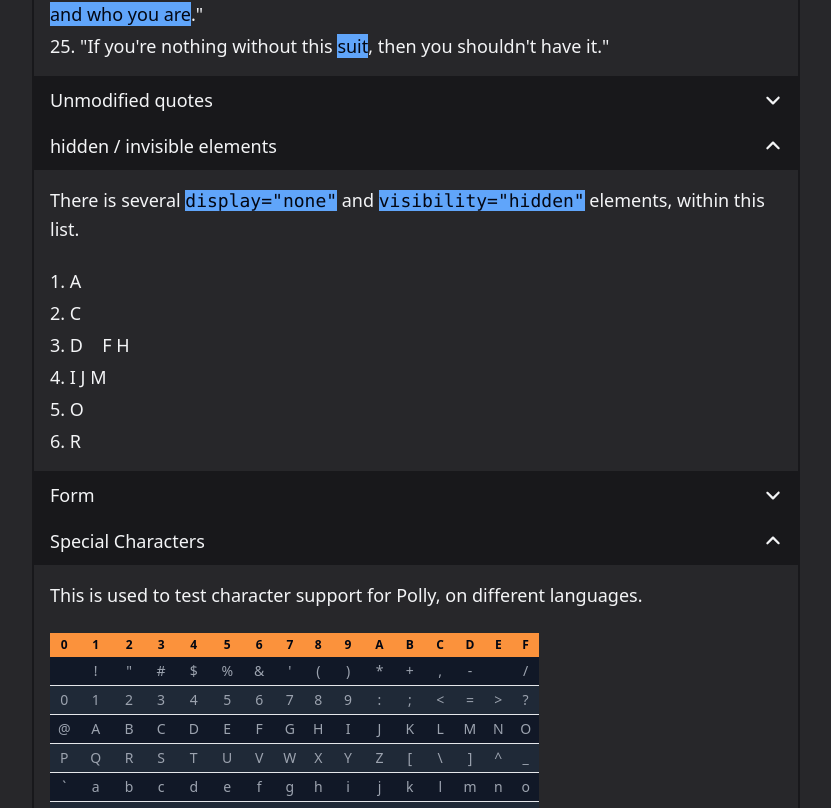
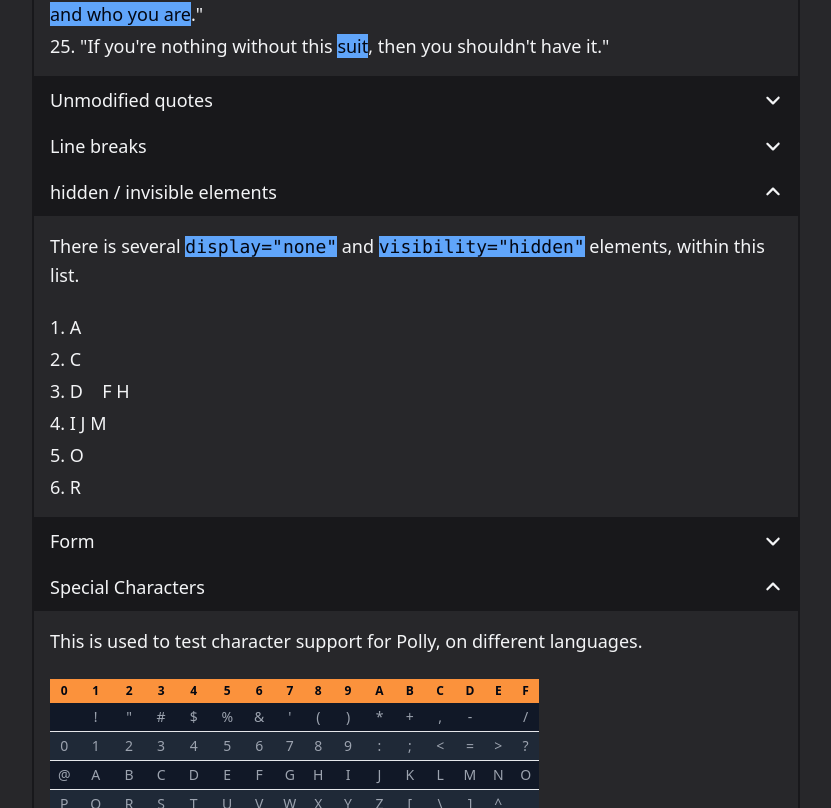
Before and after one commit to drexxdk/tts-highlight, a Next.js app: page / in a window 1280 px wide. Shown: the part 1112-1920 px from the top of the page, without its empty margins (224-1055 px from the left). Built offline with nearby package versions, Linux system fonts and the light colour scheme.

Commit message:
br example

```diff
--- a/app/page.tsx
+++ b/app/page.tsx
@@ -204,6 +204,15 @@ const Page = () => {
           <li>&quot;If you&apos;re nothing without this suit, then you shouldn&apos;t have it.&quot;</li>
         </Ol>
       </Accordion>
+      <Accordion buttonText="Line breaks">
+        <p>
+          Lorem ipsum
+          <br /> dolor sit amet, consectetur adipiscing elit.
+          <br />
+          <br /> Sed non orci suscipit, maximus
+          <br /> odio id, facilisis lacus.
+        </p>
+      </Accordion>
       <Accordion buttonText="hidden / invisible elements" defaultOpen={true}>
         <div className="grid gap-6">
           <p>
```
